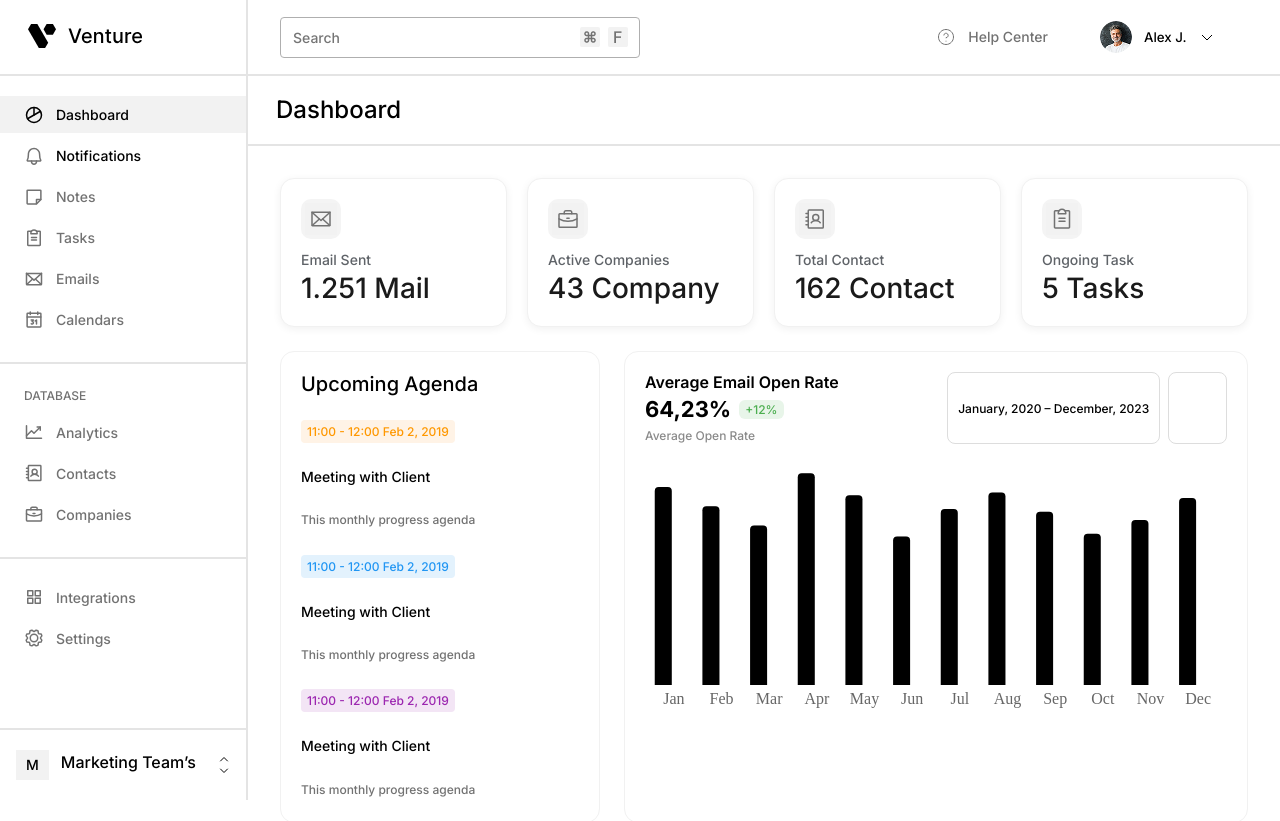
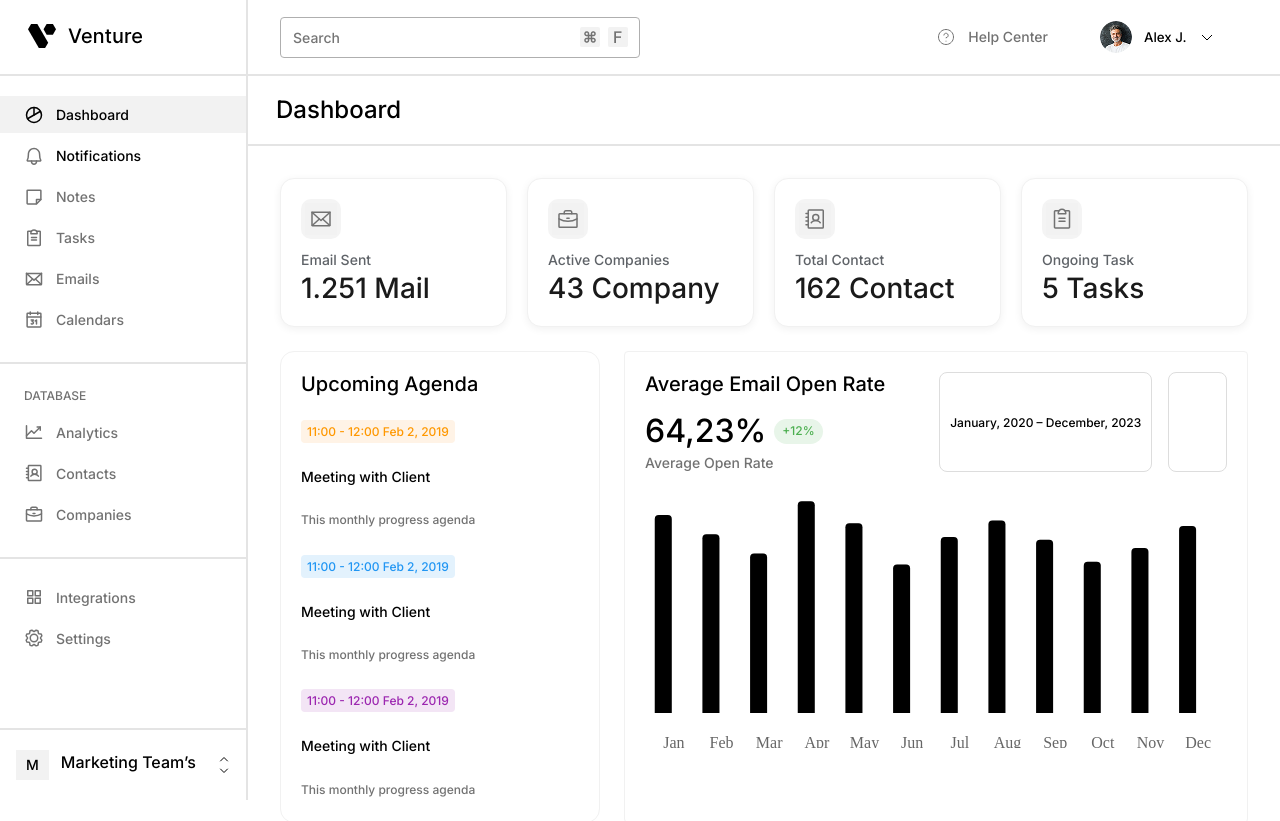
Before and after one commit to Kamilpage/React-CRM, a React (Vite) app: page /dashboard in a window 1280 px wide. Shown: the top 821 px of the page. Built offline with nearby package versions, Linux system fonts and the light colour scheme; a web font is replaced by a local one.

Commit message:
fixed dashboard chart

```diff
--- a/src/pages/features/dashboard/ui/EmailRate/EmailOpenRateChart.jsx
+++ b/src/pages/features/dashboard/ui/EmailRate/EmailOpenRateChart.jsx
@@ -6,10 +6,10 @@ import {
     ResponsiveContainer,
 } from 'recharts';
 
-import { useDashboard } from '../../context/DashboardContext.jsx';
+import {useDashboard} from '../../context/DashboardContext.jsx';
 import styles from './emailChart.module.css';
 
-const CustomTooltip = ({ active, payload }) => {
+const CustomTooltip = ({active, payload}) => {
     if (!active || !payload?.length) return null;
     const data = payload[0].payload;
 
@@ -70,14 +70,15 @@ const EmailOpenRateChart = () => {
             <div className={styles.chartWrapper}>
                 <ResponsiveContainer width="100%" height={260}>
                     <BarChart data={data}>
-                        <XAxis dataKey={dataKey} tickLine={false} axisLine={false} />
+                        <XAxis dataKey={dataKey} tickLine={false} axisLine={false} dy={16}
+                        />
 
                         <Tooltip
                             content={(props) => <CustomTooltip {...props} />}
-                            cursor={{ fill: 'transparent' }}
-                            wrapperStyle={{ transition: 'none' }}
+                            cursor={{fill: 'transparent'}}
+                            wrapperStyle={{transition: 'none'}}
                             isAnimationActive={false}
-                            allowEscapeViewBox={{ x: true, y: true }}
+                            allowEscapeViewBox={{x: true, y: true}}
                         />
                         <Bar
                             dataKey="value"
--- a/src/pages/features/dashboard/ui/EmailRate/emailChart.module.css
+++ b/src/pages/features/dashboard/ui/EmailRate/emailChart.module.css
@@ -1,6 +1,6 @@
 .card {
     background: #fff;
-    border-radius: 14px;
+    border-radius: 4px;
     padding: 20px;
     border: 1px solid #f1f1f1;
 }
@@ -12,8 +12,9 @@
 }
 
 .heading {
-    font-size: 16px;
-    font-weight: 600;
+    font-size: 20px;
+    line-height: 120%;
+    margin-bottom: 16px;
 }
 
 .rate {
@@ -24,26 +25,27 @@
 }
 
 .rateValue {
-    font-size: 22px;
-    font-weight: 700;
+    font-size: 32px;
+    line-height: 120%;
 }
 
 .rateGrowth {
     font-size: 12px;
+    line-height: 140%;
     color: #4caf50;
     background: #e8f5e9;
-    padding: 2px 6px;
-    border-radius: 6px;
+    padding: 4px 8px;
+    border-radius: 36px;
 }
 
 .subtitle {
-    font-size: 12px;
-    color: #8a8a8a;
+    font-size: 14px;
+    color: #727272;
 }
 
 .controls {
     display: flex;
-    gap: 8px;
+    gap: 16px;
 }
 
 .controls button {
@@ -60,7 +62,7 @@
 }
 
 .chartWrapper {
-    height: 260px;
+    height: 280px;
 }
 
 .tooltip {
```
